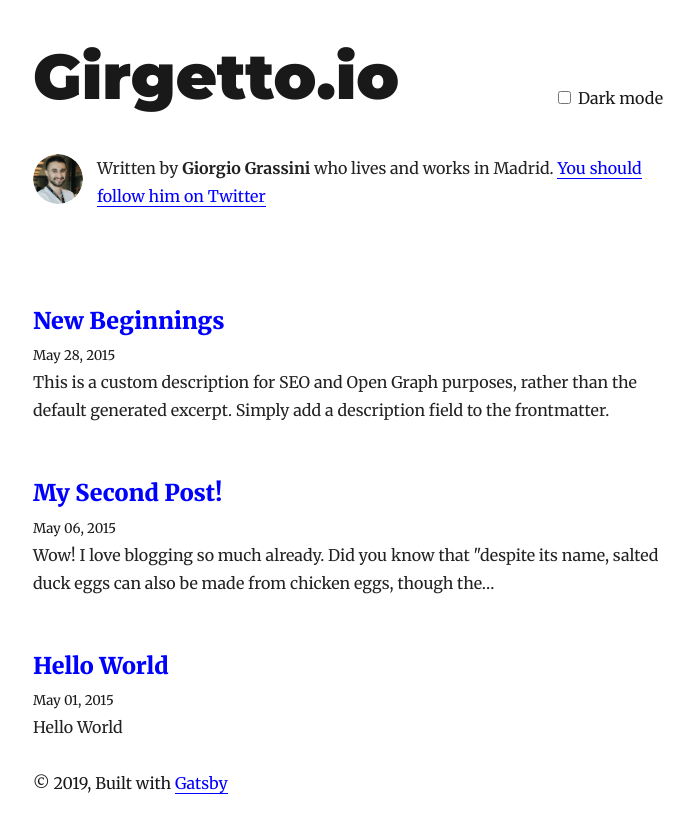
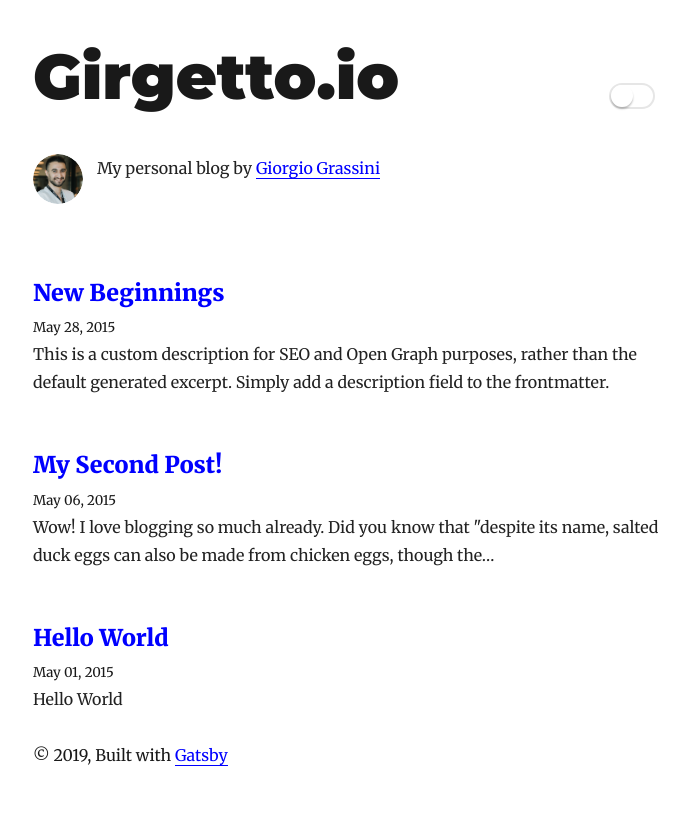
Before and after one commit to Girgetto/personal-blog, a Gatsby site: page / in a window 1280 px wide. Shown: the whole page, without its empty margins (292-986 px from the left). After the commit the page ends 811 px from the top, so only its background shows below. Built offline with nearby package versions, Linux system fonts and the light colour scheme; Gatsby itself is replaced by a stand-in of ours; some packages are replaced by stand-ins of ours.

Commit message:
Togle for dark mode

```diff
--- a/src/components/bio.js
+++ b/src/components/bio.js
@@ -54,10 +54,9 @@
         }}
       />
       <p>
-        Written by <strong>{author}</strong> who lives and works in Madrid.
-        {` `}
+        My personal blog by{" "}
         <a href={`https://twitter.com/${social.twitter}`}>
-          You should follow him on Twitter
+          Giorgio Grassini
         </a>
       </p>
     </div>
--- a/src/components/layout.css
+++ b/src/components/layout.css
@@ -18,3 +18,61 @@
   --textLink: black;
   --hr: hsla(0, 0%, 100%, 0.2);
 }
+
+.form-switch {
+  display: inline-block;
+  cursor: pointer;
+  -webkit-tap-highlight-color: transparent;
+}
+
+.form-switch i {
+  position: relative;
+  display: inline-block;
+  margin-right: .5rem;
+  width: 46px;
+  height: 26px;
+  background-color: #e6e6e6;
+  border-radius: 23px;
+  vertical-align: text-bottom;
+  transition: all 0.3s linear;
+}
+
+.form-switch i::before {
+  content: "";
+  position: absolute;
+  left: 0;
+  width: 42px;
+  height: 22px;
+  background-color: #fff;
+  border-radius: 11px;
+  transform: translate3d(2px, 2px, 0) scale3d(1, 1, 1);
+  transition: all 0.25s linear;
+}
+
+.form-switch i::after {
+  content: "";
+  position: absolute;
+  left: 0;
+  width: 22px;
+  height: 22px;
+  background-color: #fff;
+  border-radius: 11px;
+  box-shadow: 0 2px 2px rgba(0, 0, 0, 0.24);
+  transform: translate3d(2px, 2px, 0);
+  transition: all 0.2s ease-in-out;
+}
+
+.form-switch:active i::after {
+  width: 28px;
+  transform: translate3d(2px, 2px, 0);
+}
+
+.form-switch:active input:checked + i::after { transform: translate3d(16px, 2px, 0); }
+
+.form-switch input { display: none; }
+
+.form-switch input:checked + i { background-color: #4BD763; }
+
+.form-switch input:checked + i::before { transform: translate3d(18px, 2px, 0) scale3d(0, 0, 0); }
+
+.form-switch input:checked + i::after { transform: translate3d(22px, 2px, 0); }
--- a/src/components/layout.js
+++ b/src/components/layout.js
@@ -66,15 +66,15 @@
           {header}
           <ThemeToggler>
             {({ theme, toggleTheme }) => (
-              <label>
+              <label className="form-switch">
                 <input
                   type="checkbox"
                   onChange={e =>
                     toggleTheme(e.target.checked ? "dark" : "light")
                   }
                   checked={theme === "dark"}
-                />{" "}
-                Dark mode
+                />
+                <i></i>
               </label>
             )}
           </ThemeToggler>
```
